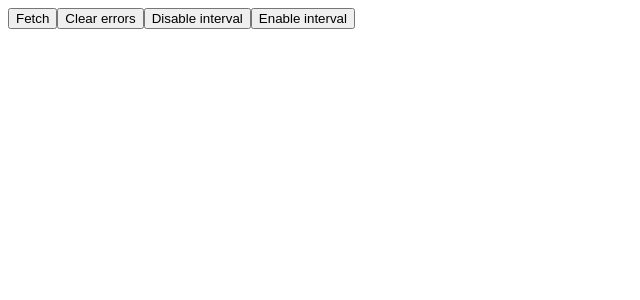
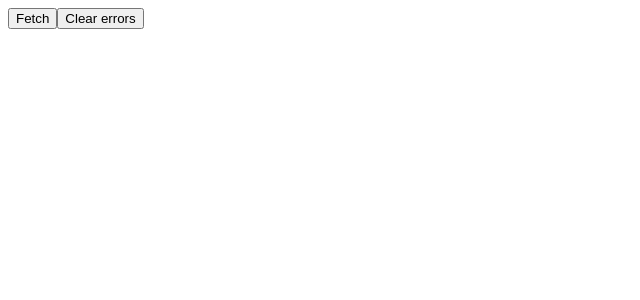
Before and after one commit to aguirrealvaro/fetch-client-api, a React app: page / in a window 1280 px wide. Shown: the top 300 px of the page, without its empty margins (0-640 px from the left). Built offline with nearby package versions, Linux system fonts and the light colour scheme.

Commit message:
Move query logic inside hook

```diff
--- a/src/App.tsx
+++ b/src/App.tsx
@@ -29,17 +29,14 @@ export const App: FunctionComponent = () => {
     password: "1234",
   };
 
-  const { data, isFetching, error, dispatch, clearErrors, disableInterval, enableInterval } =
-    useRequest<LoginResponseType>(loginUser(body));
+  const { data, isFetching, error, dispatch, clearErrors } = useRequest<LoginResponseType>(loginUser(body));
 
-  /* const { data, isFetching, error, dispatch, clearErrors } = useRequest<UsersResponse>(getUsers()); */
+  //const { data, isFetching, error, dispatch, clearErrors } = useRequest<UsersResponse>(getUsers());
 
   return (
     <>
       <button onClick={() => dispatch()}>Fetch</button>
       <button onClick={() => clearErrors()}>Clear errors</button>
-      <button onClick={() => disableInterval()}>Disable interval</button>
-      <button onClick={() => enableInterval()}>Enable interval</button>
       <>
         {isFetching && "fetching"}
         {error && JSON.stringify(error)}
--- a/src/client/endpoints.ts
+++ b/src/client/endpoints.ts
@@ -1,4 +1,4 @@
-import { createEndpoint, stringifyUrl } from "./utils";
+import { createEndpoint } from "./utils";
 
 type BodyType = {
   email: string;
@@ -11,10 +11,7 @@ export const loginUser = createEndpoint((body: BodyType) => ({
   body,
 }));
 
-/* export const getUsers = createEndpoint(() => ({
+export const getUsers = createEndpoint(() => ({
   url: "user/all",
-})); */
-
-export const getUsers = createEndpoint(() => ({
-  url: stringifyUrl({ url: "user/all", query: { id: "2", name: "alva" } }),
+  method: "GET",
 }));
--- a/src/client/types.ts
+++ b/src/client/types.ts
@@ -17,6 +17,7 @@ export type EndpointType<BodyType = any> = {
   method?: MethodType;
   body?: BodyType;
   baseUrl?: string;
+  query?: Record<string, string>;
 };
 
 export type StatusType<ResponseType> = {
--- a/src/client/useRequest.ts
+++ b/src/client/useRequest.ts
@@ -1,5 +1,6 @@
 import { useState, useCallback, useEffect } from "react";
 import { EndpointType, ErrorResponse, OptionsType, StatusType } from "./types";
+import { stringifyUrl } from "./utils";
 
 const LOCAL_STORAGE_KEY = "localStorageKey";
 
@@ -14,7 +15,7 @@ type UseRequestReturnType<ResponseType> = {
 };
 
 export const useRequest = <ResponseType>(
-  { url, method = "GET", body, baseUrl = process.env.API_HOST }: EndpointType,
+  { url, method = "GET", body, baseUrl = process.env.API_HOST, query }: EndpointType,
   { onReceive, onFailure, intialFetch = false, refetchInterval }: OptionsType = {}
 ): UseRequestReturnType<ResponseType> => {
   const [state, setState] = useState<StatusType<ResponseType>>({
@@ -39,7 +40,9 @@ export const useRequest = <ResponseType>(
 
       const config = { method, headers, ...(body && { body: JSON.stringify(body) }) };
 
-      const response = await fetch(`${baseUrl}/${url}`, config);
+      const formattedUrl = query ? stringifyUrl({ url, query }) : url;
+
+      const response = await fetch(`${baseUrl}/${formattedUrl}`, config);
       const data = await response.json();
 
       if (response.ok) {
```
